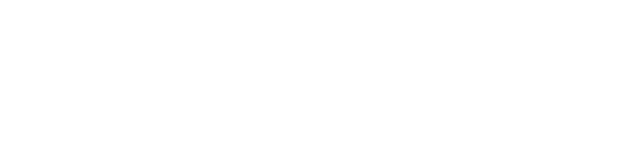
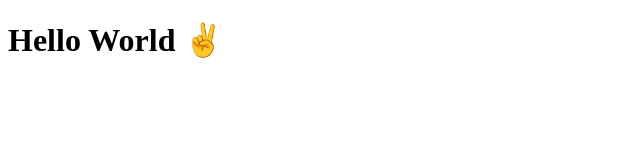
Before and after one commit to DonnyCraft1/WebSite, a plain HTML site: page index.html in a window 1280 px wide. Shown: the whole page, without its empty margins (0-640 px from the left). Drawn offline with Linux system fonts and the light colour scheme.

Commit message:
Add content

```diff
--- a/index.html
+++ b/index.html
@@ -9,6 +9,7 @@
     <script src="main.js"></script>
 </head>
 <body>
+    <h1>Hello World ✌️</h1>
 
 </body>
 </html>
```
